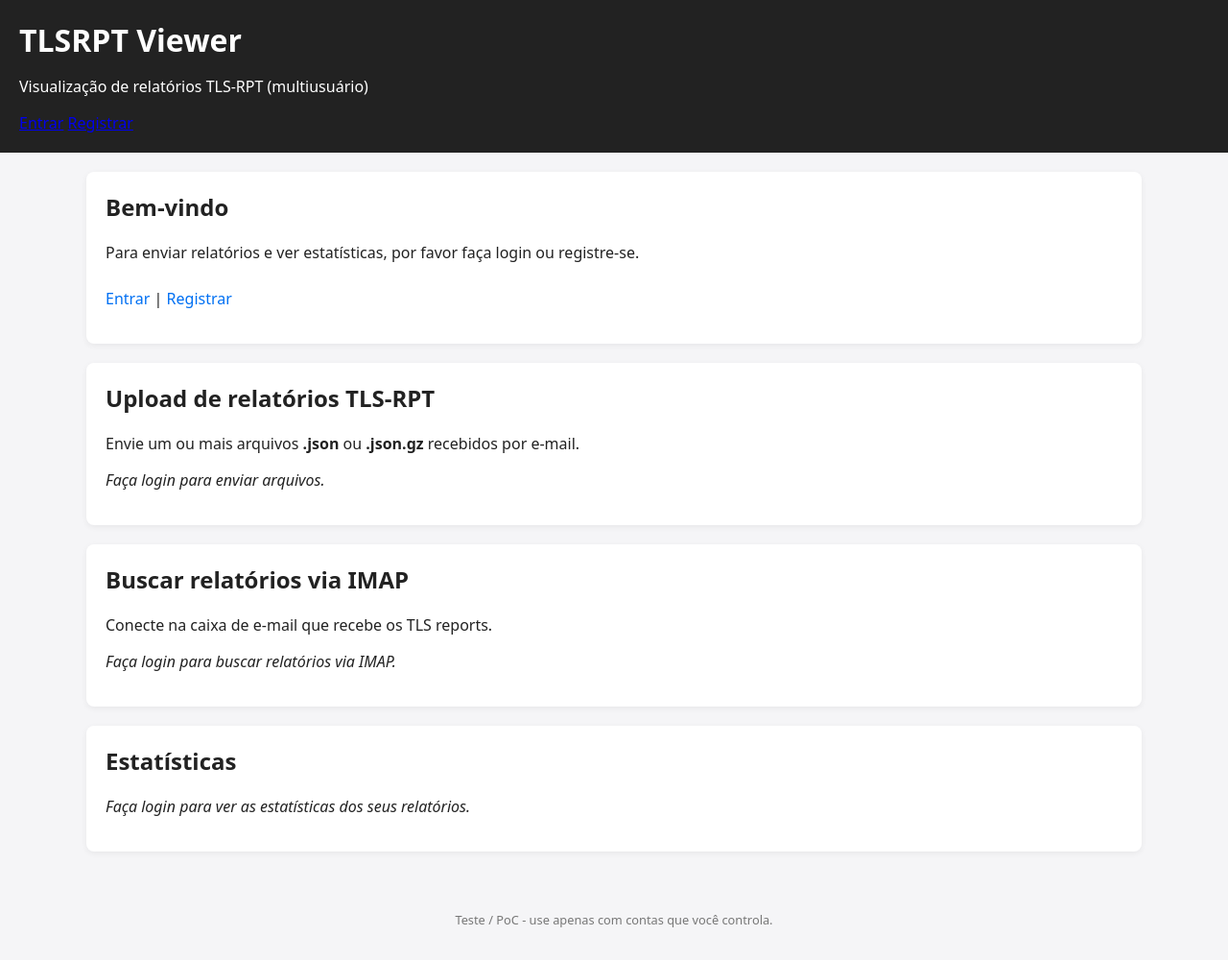
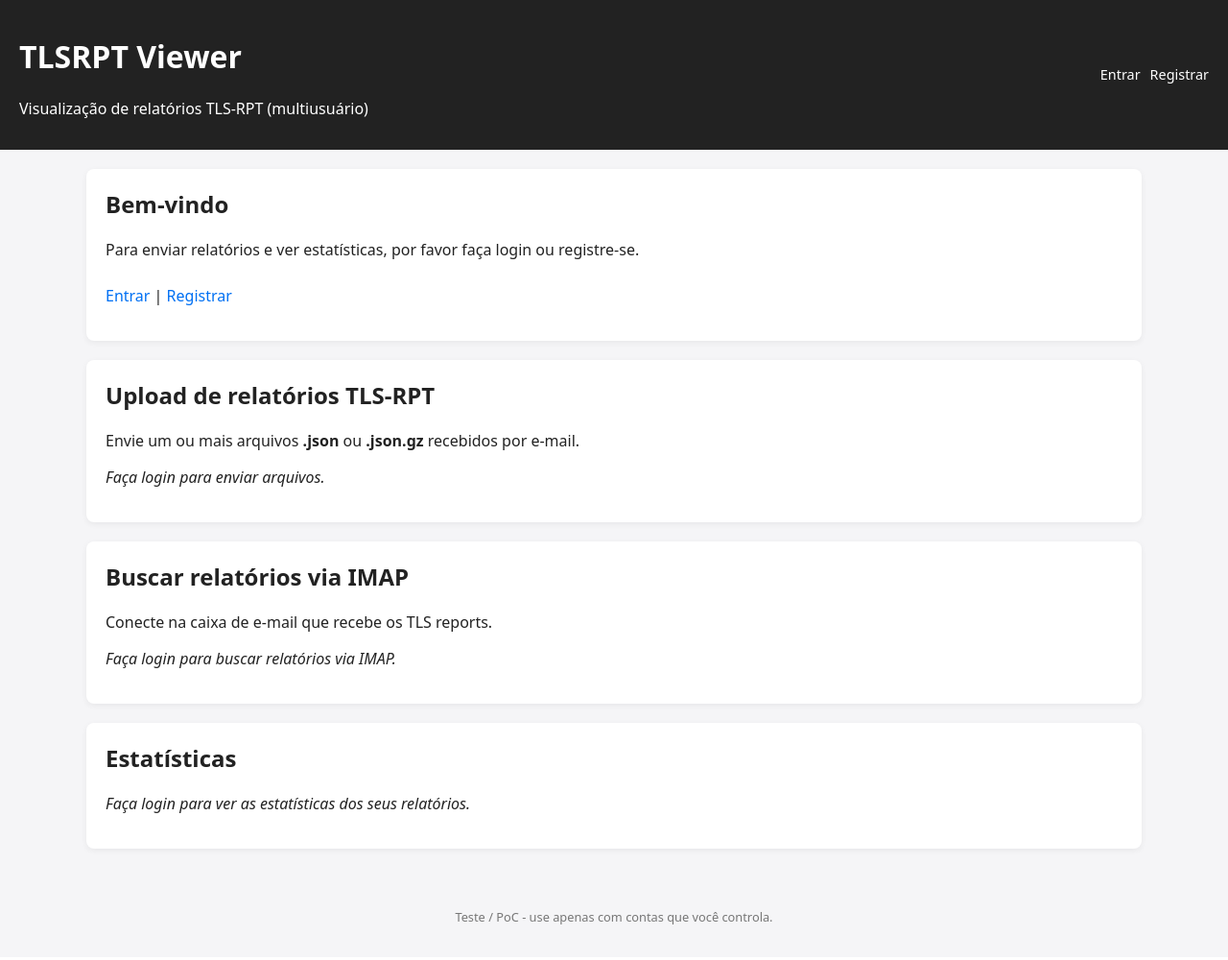
Before and after one commit to raulmottajr/tlsrpt-viewer, a Flask app: page / in a window 1280 px wide. Shown: the whole page at 96% size. After the commit the page ends 963 px from the top, so only its background shows below. Run offline with Flask 3, Linux system fonts and the light colour scheme; some libraries are stand-ins or nearby versions.

Commit message:
Refactor CSS for header and user bar styles

```diff
--- a/static/style.css
+++ b/static/style.css
@@ -9,11 +9,25 @@ body {
 header {
     background: #222;
     color: #fff;
-    padding: 20px;
+    padding: 16px 20px;
 }
 
-header h1 {
-    margin: 0 0 5px 0;
+.header-top {
+    display: flex;
+    justify-content: space-between;
+    align-items: center;
+}
+
+.user-bar {
+    display: flex;
+    gap: 10px;
+    align-items: center;
+    font-size: 0.9rem;
+}
+
+.user-bar a {
+    color: #fff;
+    text-decoration: none;
 }
 
 main {
@@ -30,7 +44,7 @@ main {
     box-shadow: 0 2px 6px rgba(0,0,0,0.06);
 }
 
-.card h2 {
+.card h2, .card h3, .card h4 {
     margin-top: 0;
 }
 
@@ -48,6 +62,7 @@ main {
 input[type="text"],
 input[type="password"],
 input[type="number"],
+input[type="email"],
 input[type="file"] {
     padding: 8px;
     border-radius: 4px;
```
